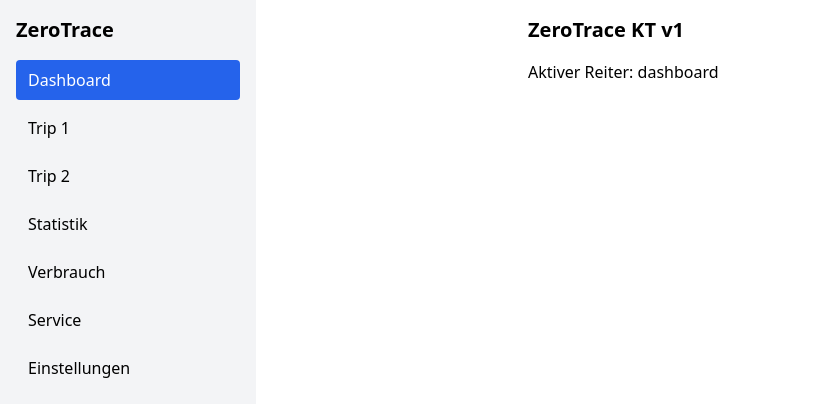
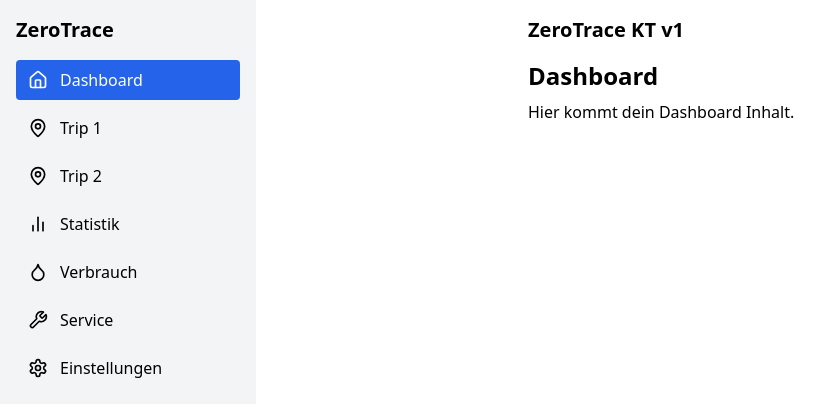
Before and after one commit to BNEGroup/ZeroTrace, a React (Vite) app: page / in a window 1280 px wide. Shown: the top 416 px of the page, without its empty margins (0-840 px from the left). Built offline with nearby package versions, Linux system fonts and the light colour scheme.

Commit message:
Aktuelle Änderungen - Update mit Icons und Layout

```diff
--- a/package.json
+++ b/package.json
@@ -7,6 +7,7 @@
     "preview": "vite preview"
   },
   "dependencies": {
+    "lucide-react": "^0.511.0",
     "react": "^18.2.0",
     "react-dom": "^18.2.0"
   },
--- a/src/App.jsx
+++ b/src/App.jsx
@@ -1,50 +1,122 @@
 import { useState } from 'react';
 import './index.css';
+import {
+  Home,
+  MapPin,
+  BarChart2,
+  Droplet,
+  Settings,
+  Wrench,
+} from 'lucide-react';
 
 function App() {
   const [activeTab, setActiveTab] = useState('dashboard');
   const [menuOpen, setMenuOpen] = useState(false);
 
   const tabs = [
-    { id: 'dashboard', label: 'Dashboard' },
-    { id: 'trip1', label: 'Trip 1' },
-    { id: 'trip2', label: 'Trip 2' },
-    { id: 'statistik', label: 'Statistik' },
-    { id: 'verbrauch', label: 'Verbrauch' },
-    { id: 'service', label: 'Service' },
-    { id: 'einstellungen', label: 'Einstellungen' },
+    { id: 'dashboard', label: 'Dashboard', icon: Home },
+    { id: 'trip1', label: 'Trip 1', icon: MapPin },
+    { id: 'trip2', label: 'Trip 2', icon: MapPin },
+    { id: 'statistik', label: 'Statistik', icon: BarChart2 },
+    { id: 'verbrauch', label: 'Verbrauch', icon: Droplet },
+    { id: 'service', label: 'Service', icon: Wrench },
+    { id: 'einstellungen', label: 'Einstellungen', icon: Settings },
   ];
 
   return (
     <div className="flex min-h-screen text-black dark:text-white bg-white dark:bg-zinc-900">
-      <div className={`fixed z-50 top-0 left-0 h-full w-64 bg-gray-100 dark:bg-zinc-800 p-4 transform transition-transform duration-300 ease-in-out ${menuOpen ? 'translate-x-0' : '-translate-x-full'} md:relative md:translate-x-0`}>
+      {/* Sidebar */}
+      <div
+        className={`fixed z-50 top-0 left-0 h-full w-64 bg-gray-100 dark:bg-zinc-800 p-4 transform transition-transform duration-300 ease-in-out ${
+          menuOpen ? 'translate-x-0' : '-translate-x-full'
+        } md:relative md:translate-x-0`}
+      >
         <div className="flex items-center justify-between mb-4">
           <h2 className="text-xl font-bold">ZeroTrace</h2>
-          <button onClick={() => setMenuOpen(false)} className="md:hidden text-xl">×</button>
+          <button
+            onClick={() => setMenuOpen(false)}
+            className="md:hidden text-xl"
+            aria-label="Menü schließen"
+          >
+            ×
+          </button>
         </div>
         <nav className="flex flex-col space-y-2">
-          {tabs.map((tab) => (
+          {tabs.map(({ id, label, icon: Icon }) => (
             <button
-              key={tab.id}
-              className={`text-left px-3 py-2 rounded ${activeTab === tab.id ? 'bg-blue-600 text-white' : 'hover:bg-blue-100 dark:hover:bg-zinc-700'}`}
+              key={id}
+              className={`flex items-center gap-3 text-left px-3 py-2 rounded ${
+                activeTab === id
+                  ? 'bg-blue-600 text-white'
+                  : 'hover:bg-blue-100 dark:hover:bg-zinc-700'
+              }`}
               onClick={() => {
-                setActiveTab(tab.id);
+                setActiveTab(id);
                 setMenuOpen(false);
               }}
             >
-              {tab.label}
+              <Icon size={20} />
+              <span className="text-base">{label}</span>
             </button>
           ))}
         </nav>
       </div>
 
+      {/* Content */}
       <div className="flex-1 p-4 ml-0 md:ml-64">
         <header className="flex items-center justify-between mb-4">
-          <button className="md:hidden text-2xl" onClick={() => setMenuOpen(true)}>☰</button>
+          <button
+            className="md:hidden text-2xl"
+            onClick={() => setMenuOpen(true)}
+            aria-label="Menü öffnen"
+          >
+            ☰
+          </button>
           <h1 className="text-xl font-bold">ZeroTrace KT v1</h1>
         </header>
-        <main className="space-y-4">
-          <p>Aktiver Reiter: {activeTab}</p>
+        <main className="space-y-6">
+          {activeTab === 'dashboard' && (
+            <section>
+              <h2 className="text-2xl font-semibold mb-2">Dashboard</h2>
+              <p>Hier kommt dein Dashboard Inhalt.</p>
+            </section>
+          )}
+          {activeTab === 'trip1' && (
+            <section>
+              <h2 className="text-2xl font-semibold mb-2">Trip 1</h2>
+              <p>Hier kommen die Trip 1 Daten.</p>
+            </section>
+          )}
+          {activeTab === 'trip2' && (
+            <section>
+              <h2 className="text-2xl font-semibold mb-2">Trip 2</h2>
+              <p>Hier kommen die Trip 2 Daten.</p>
+            </section>
+          )}
+          {activeTab === 'statistik' && (
+            <section>
+              <h2 className="text-2xl font-semibold mb-2">Statistik</h2>
+              <p>Hier kommen Statistiken und Graphen.</p>
+            </section>
+          )}
+          {activeTab === 'verbrauch' && (
+            <section>
+              <h2 className="text-2xl font-semibold mb-2">Verbrauch</h2>
+              <p>Kraftstoffverbrauch & Tankbuch.</p>
+            </section>
+          )}
+          {activeTab === 'service' && (
+            <section>
+              <h2 className="text-2xl font-semibold mb-2">Service</h2>
+              <p>Wartung & Reparaturen.</p>
+            </section>
+          )}
+          {activeTab === 'einstellungen' && (
+            <section>
+              <h2 className="text-2xl font-semibold mb-2">Einstellungen</h2>
+              <p>App- & Fahrzeug-Einstellungen.</p>
+            </section>
+          )}
         </main>
       </div>
     </div>
```
Also changed, not shown: 1 other file (tests, documents, lock files or other folders).
